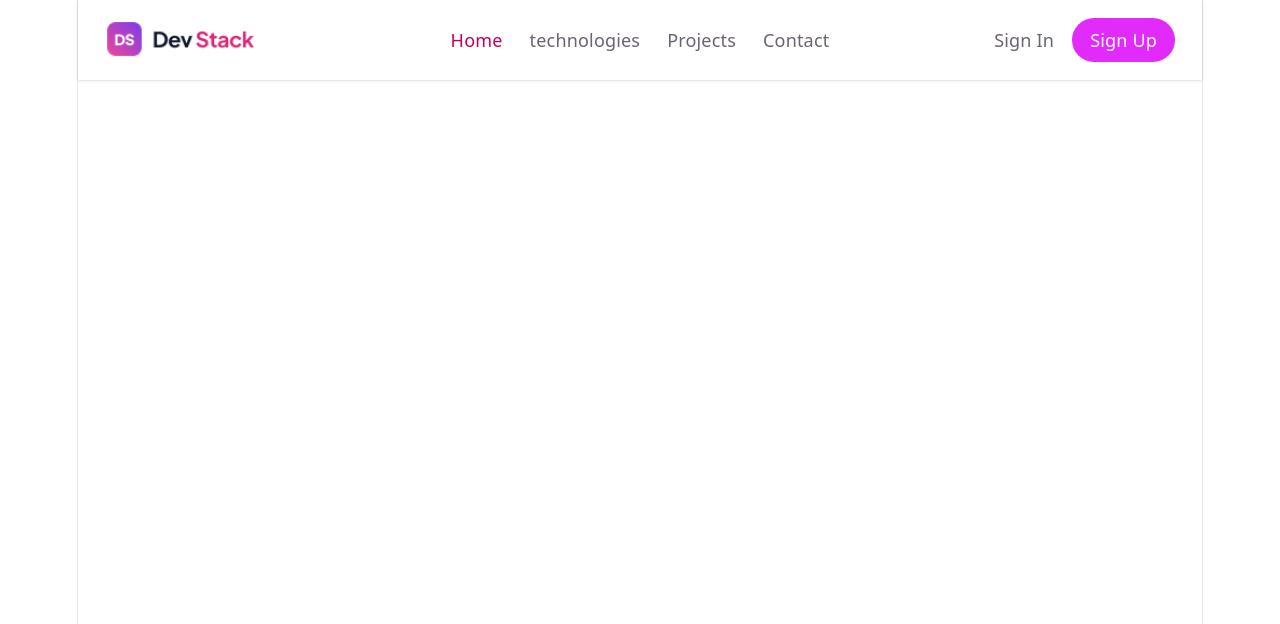
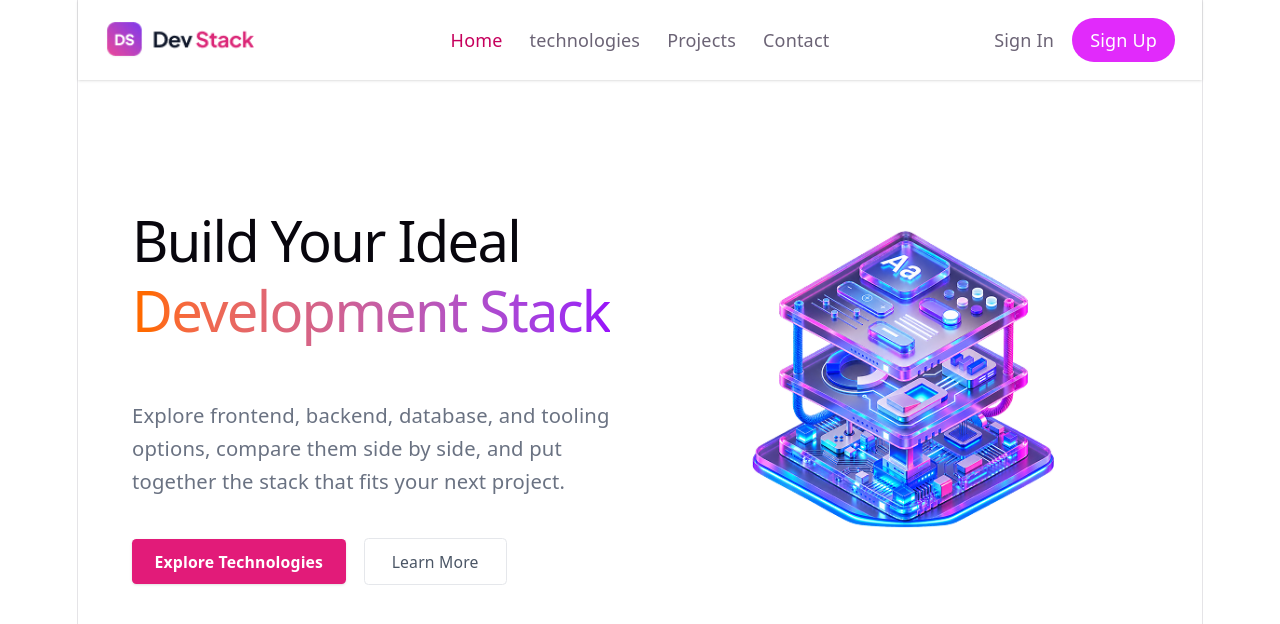
Before and after one commit to raihankabir1952/assignment-5, a React (Vite) app: page / in a window 1280 px wide. Shown: the top 624 px of the page. Built offline with nearby package versions, Linux system fonts and the light colour scheme.

Commit message:
banner section done

```diff
--- a/src/App.tsx
+++ b/src/App.tsx
@@ -1,12 +1,12 @@
 import './App.css'
+import Banner from './Components/Banner';
 import Nav from './Components/Nav';
 
 function App() {
   return (
     <div>
-      <Nav>
-
-      </Nav>
+      <Nav></Nav>
+      <Banner></Banner>
     </div>
   );
 }
--- /dev/null
+++ b/src/Components/Banner.tsx
@@ -0,0 +1,45 @@
+import banner from '../assets/banner-stack.png';
+
+function Banner() {
+  return (
+
+
+      <div className=" p-8 md:p-12 grid grid-cols-1 md:grid-cols-2 gap-8 items-center">
+
+        {/* Left Part */}
+        <div className="flex flex-col items-start text-left gap-5">
+          <h1 className="text-4xl md:text-5xl font-black font-sans text-slate-900 tracking-tight leading-tight">
+            Build Your Ideal <br />
+            <span className="text-transparent bg-clip-text bg-gradient-to-r from-orange-500 to-purple-600">
+              Development Stack
+            </span>
+          </h1>
+          <p className="text-gray-500 text-base md:text-lg max-w-lg leading-relaxed">
+            Explore frontend, backend, database, and tooling options,
+            compare them side by side, and put together the stack that fits your next project.
+          </p>
+
+          {/* Buttons*/}
+          <div className="flex items-center gap-4 mt-4">
+            <button className="bg-[#e21b79] text-white px-5 py-2.5 rounded text-sm font-semibold shadow-sm hover:bg-[#c11463] transition-colors">
+              Explore Technologies
+            </button>
+            <button className="border border-gray-200 text-gray-600 px-6 py-2.5 rounded text-sm font-medium hover:bg-gray-50 transition-colors bg-white">
+              Learn More
+            </button>
+          </div>
+        </div>
+
+        {/* Right side Banner*/}
+        <div className="flex justify-center md:justify-end">
+          <img
+            src={banner}
+            alt="Development Stack Illustration"
+            className="w-full `max-w-100` h-auto object-contain dynamic-image"
+          />
+        </div>
+    </div>
+  );
+}
+
+export default Banner;
```
